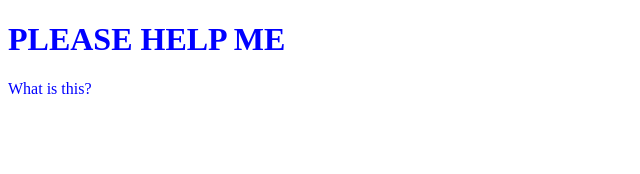
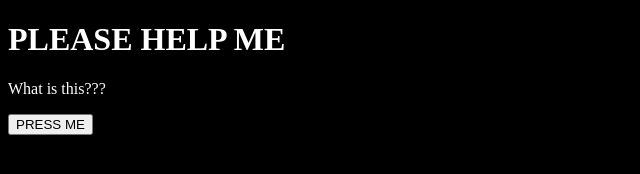
Before and after one commit to Toitle419/Toitle419.github.io, a plain HTML site: page index.html in a window 1280 px wide. Shown: the whole page, without its empty margins (0-640 px from the left). Drawn offline with Linux system fonts and the light colour scheme.

Commit message:
Added random background button

```diff
--- a/index.html
+++ b/index.html
@@ -3,9 +3,10 @@
     <head>
         <title>Toitle419</title>
     </head>
-    <body id="main" style="color:blue;">
+    <body id="main" style="background-color:black;color:white;">
         <h1>PLEASE HELP ME</h1>
         <p id="p1">What is this???</p>
+        <button onclick="changeBackgroundColour()">PRESS ME</button>
     </body>
     <script src="index.js"></script>
 </html>
--- a/index.js
+++ b/index.js
@@ -1,2 +1,4 @@
-document.getElementById("p1").innerText = "What is this?"
-document.getElementById("main").setAttribute("styel", "color:purple")
+function changeBackgroundColour() {
+    let colour = "rgb(" + Math.floor(Math.random() * 256) + "," + Math.floor(Math.random() * 256) + "," + Math.floor(Math.random() * 256) + ")"
+    document.getElementById("main").style.backgroundColor = colour
+}
```
